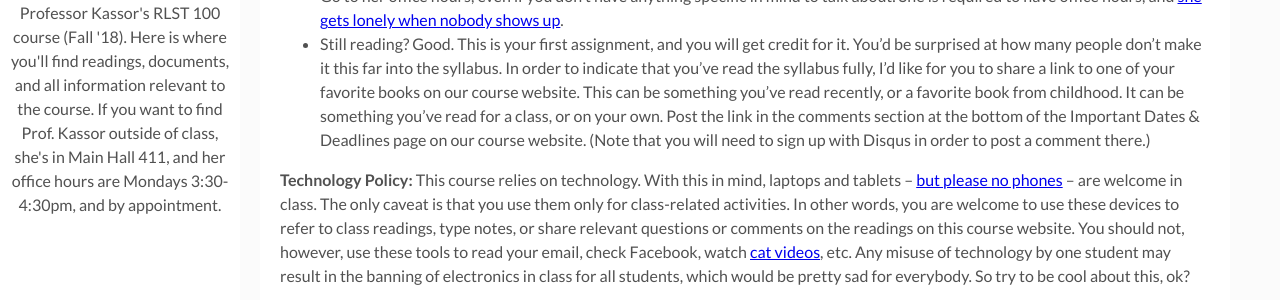
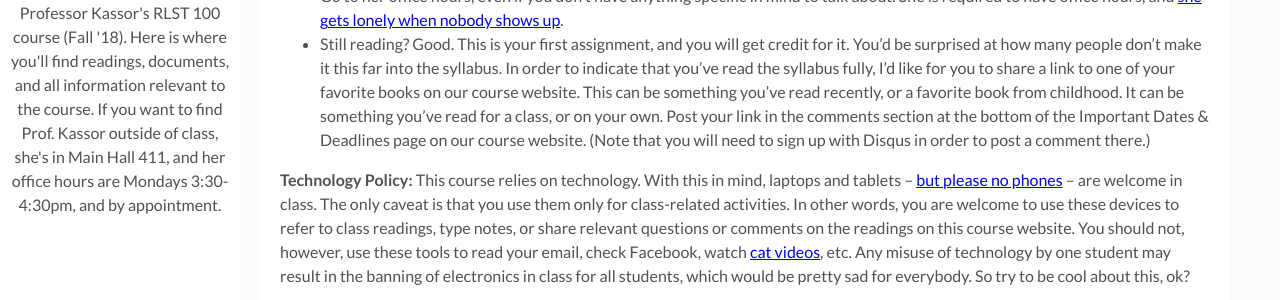
Before and after one commit to ckassor/ckassor.github.io, a Jekyll site: the page built from _posts/2016-01-01-syllabus.markdown, in a window 1280 px wide and 900 px high, scrolled down 1232 px. Shown: the part 226-526 px from the top of the window. Built offline with Jekyll 4.4.1, drawn with Linux system fonts in a browser that asks for light colours.

Commit message:
changed one word
it's in the syllabus!

```diff
--- a/_posts/2016-01-01-syllabus.markdown
+++ b/_posts/2016-01-01-syllabus.markdown
@@ -33,7 +33,7 @@ If you want to get on Prof. Kassor's good side, you can do the following:
 - Contribute to class discussion, even if you aren't 100% sure about what you're saying. [This is how learning happens.](https://media0.giphy.com/media/ZIqbJ5Tbm6N0I/giphy.gif)
 - Begin [emails](https://gph.is/YBpwJd) with "Dear Professor Kassor." Don't begin them with  "Hey," "Hi," or with no salutation at all. This may seem arbitrary to you, but this is something that professors regularly [gripe](http://gophergripes.com/) about.
 - Go to her office hours, even if you don't have anything specific in mind to talk about. She is required to have office hours, and [she gets lonely when nobody shows up](https://gph.is/Vwwqks).
-- Still reading? Good. This is your first assignment, and you will get credit for it. You'd be surprised at how many people don't make it this far into the syllabus. In order to indicate that you've read the syllabus fully, I'd like for you to share a link to one of your favorite books on our course website. This can be something you've read recently, or a favorite book from childhood. It can be something you've read for a class, or on your own. Post the link in the comments section at the bottom of the Important Dates & Deadlines page on our course website. (Note that you will need to sign up with Disqus in order to post a comment there.)
+- Still reading? Good. This is your first assignment, and you will get credit for it. You'd be surprised at how many people don't make it this far into the syllabus. In order to indicate that you've read the syllabus fully, I'd like for you to share a link to one of your favorite books on our course website. This can be something you've read recently, or a favorite book from childhood. It can be something you've read for a class, or on your own. Post your link in the comments section at the bottom of the Important Dates & Deadlines page on our course website. (Note that you will need to sign up with Disqus in order to post a comment there.)
 
 **Technology Policy:**
 This course relies on technology. With this in mind, laptops and tablets – [but please no phones](https://media1.giphy.com/media/oAbJRrZeArRYY/giphy.gif) – are welcome in class. The only caveat is that you use them only for class-related activities. In other words, you are welcome to use these devices to refer to class readings, type notes, or share relevant questions or comments on the readings on this course website. You should not, however, use these tools to read your email, check Facebook, watch [cat videos](https://www.youtube.com/watch?v=J---aiyznGQ), etc. Any misuse of technology by one student may result in the banning of electronics in class for all students, which would be pretty sad for everybody. So try to be cool about this, ok?
```
Also changed, not shown: 1 other file.
